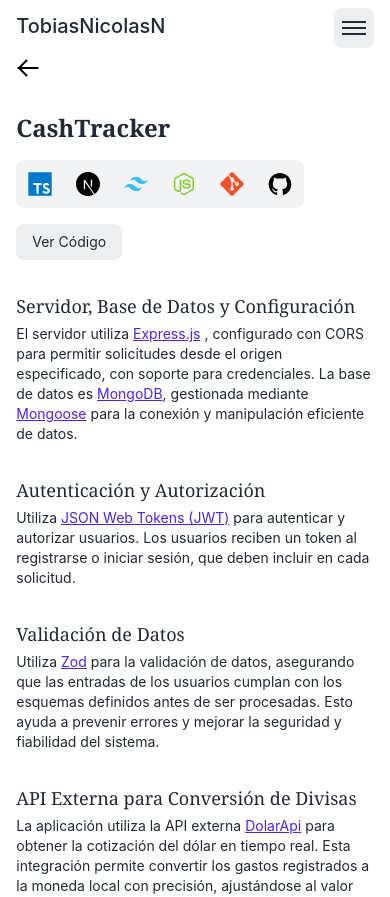
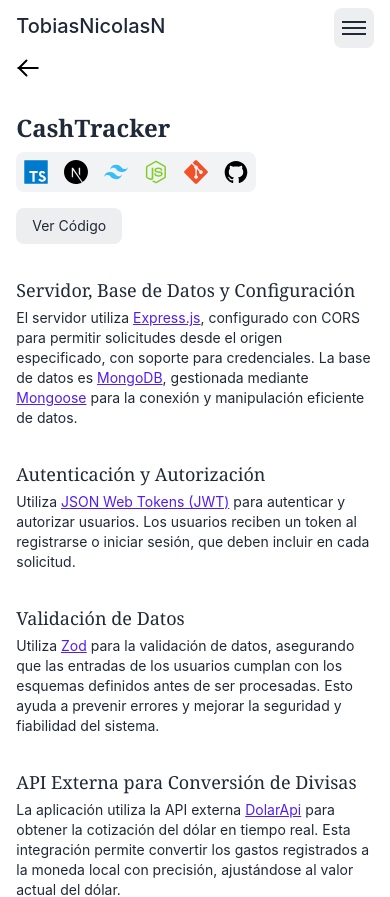
Before and after one commit to tobiasNicolasN/tobiasNPortfolio, a Next.js app: page /cashtracker in a window 390 px wide. Shown: the top 897 px of the page. Built offline with nearby package versions, Linux system fonts and the light colour scheme; what tailwindcss-animated would draw is missing.

Commit message:
Update cashTrackerPage

```diff
--- a/app/cashtracker/page.tsx
+++ b/app/cashtracker/page.tsx
@@ -40,10 +40,10 @@ export default function CashTracker() {
             CashTracker
           </h1>
 
-          <div className="flex mt-2 animate-fade-right animate-once animate-duration-[400ms] animate-delay-100 animate-ease-in">
+          <div className="flex lg:mt-2 animate-fade-right animate-once animate-duration-[400ms] animate-delay-100 animate-ease-in">
             <div className="flex bg-offset-button-light dark:bg-button rounded-lg">
               {projects[0].svg.map((svg, index) => (
-                <div key={index} className="p-3">
+                <div key={index} className="p-2 lg:p-3">
                   <div className="w-6 md:w-8 lg:w-10 h-6 md:h-8 lg:h-10">
                     {svg}
                   </div>
@@ -77,7 +77,7 @@ export default function CashTracker() {
                   className="text-second-light hover:text-offset-second-light dark:text-second dark:hover:text-offset-second underline"
                 >
                   Express.js
-                </a>{' '}
+                </a>
                 , configurado con CORS para permitir solicitudes desde el origen
                 especificado, con soporte para credenciales. La base de datos es{' '}
                 <a
```
